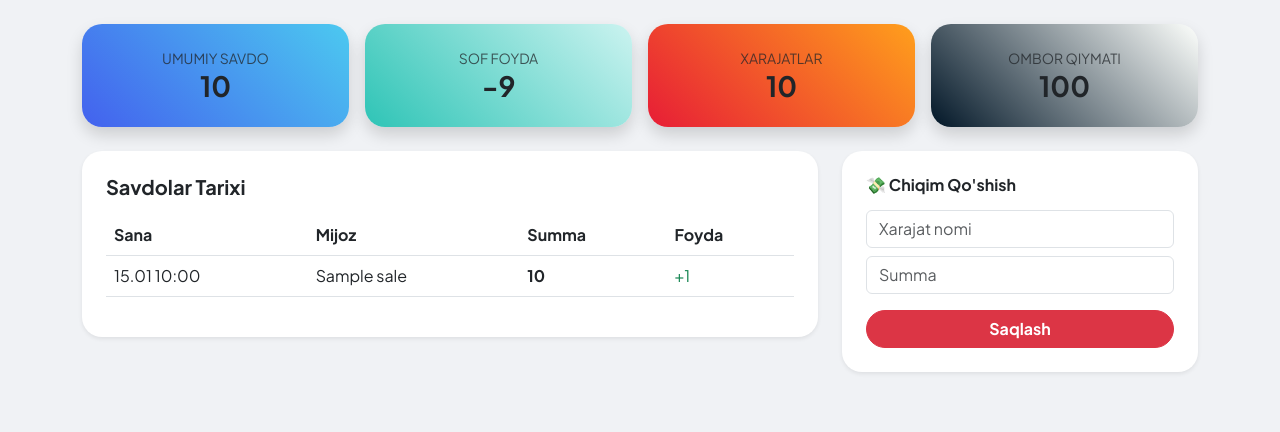
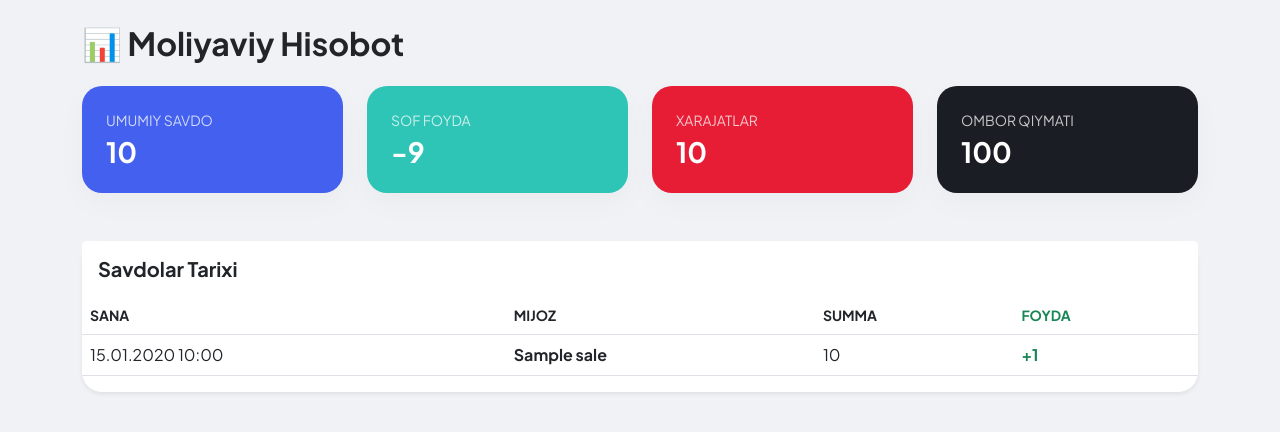
Before and after one commit to urmonaliyevv/market-sayt, a Flask app: page /hisobot in a window 1280 px wide. Shown: the part 69-501 px from the top of the page. Run offline with Flask 3, Linux system fonts and the light colour scheme; the visitor is signed in with stand-in values (Sample User, id 1); tables that the repository leaves empty hold one stand-in row (values such as "Sample post"); some libraries are stand-ins or nearby versions.

Commit message:
Update hisobot.html

```diff
--- a/templates/hisobot.html
+++ b/templates/hisobot.html
@@ -1,62 +1,52 @@
 {% extends 'base.html' %}
 {% block content %}
-<div class="row g-3 mb-4 text-white text-center">
+<h2 class="fw-bold mb-4 text-dark">📊 Moliyaviy Hisobot</h2>
+
+<div class="row g-4 mb-5">
     <div class="col-md-3">
-        <div class="card p-4 shadow border-0" style="background: linear-gradient(45deg, #4361ee, #4cc9f0);">
-            <small class="opacity-75">UMUMIY SAVDO</small>
+        <div class="card p-4 text-white" style="background: #4361ee;">
+            <small class="opacity-75 d-block mb-1">UMUMIY SAVDO</small>
             <h3 class="fw-bold m-0">{{ total_sales | format_money }}</h3>
         </div>
     </div>
     <div class="col-md-3">
-        <div class="card p-4 shadow border-0" style="background: linear-gradient(45deg, #2ec4b6, #cbf3f0);">
-            <small class="opacity-75">SOF FOYDA</small>
-            <h3 class="fw-bold m-0 text-dark">{{ net_profit | format_money }}</h3>
+        <div class="card p-4 text-white" style="background: #2ec4b6;">
+            <small class="opacity-75 d-block mb-1">SOF FOYDA</small>
+            <h3 class="fw-bold m-0">{{ net_profit | format_money }}</h3>
         </div>
     </div>
     <div class="col-md-3">
-        <div class="card p-4 shadow border-0" style="background: linear-gradient(45deg, #e71d36, #ff9f1c);">
-            <small class="opacity-75">XARAJATLAR</small>
+        <div class="card p-4 text-white" style="background: #e71d36;">
+            <small class="opacity-75 d-block mb-1">XARAJATLAR</small>
             <h3 class="fw-bold m-0">{{ total_expenses | format_money }}</h3>
         </div>
     </div>
     <div class="col-md-3">
-        <div class="card p-4 shadow border-0" style="background: linear-gradient(45deg, #011627, #fdfffc);">
-            <small class="opacity-75">OMBOR QIYMATI</small>
+        <div class="card p-4 text-white" style="background: #1a1d23;">
+            <small class="opacity-75 d-block mb-1">OMBOR QIYMATI</small>
             <h3 class="fw-bold m-0">{{ stock_value | format_money }}</h3>
         </div>
     </div>
 </div>
 
-<div class="row g-4">
-    <div class="col-lg-8">
-        <div class="card shadow-sm p-4">
-            <h5 class="fw-bold mb-3">Savdolar Tarixi</h5>
+<div class="card shadow-sm">
+    <div class="card-header bg-white border-0 py-3"><h5 class="fw-bold m-0">Savdolar Tarixi</h5></div>
     <div class="table-responsive">
-                <table class="table table-hover">
-                    <thead><tr><th>Sana</th><th>Mijoz</th><th>Summa</th><th>Foyda</th></tr></thead>
+        <table class="table table-hover align-middle">
+            <thead class="bg-light small">
+                <tr><th>SANA</th><th>MIJOZ</th><th>SUMMA</th><th class="text-success">FOYDA</th></tr>
+            </thead>
             <tbody>
                 {% for s in sales %}
                 <tr>
-                            <td>{{ s.date.strftime('%d.%m %H:%M') }}</td>
-                            <td>{{ s.customer_name }}</td>
-                            <td class="fw-bold">{{ s.total_price | format_money }}</td>
-                            <td class="text-success">+{{ s.profit | format_money }}</td>
+                    <td>{{ s.date.strftime('%d.%m.%Y %H:%M') }}</td>
+                    <td class="fw-bold">{{ s.customer_name }}</td>
+                    <td>{{ s.total_price | format_money }}</td>
+                    <td class="text-success fw-bold">+{{ s.profit | format_money }}</td>
                 </tr>
                 {% endfor %}
             </tbody>
         </table>
     </div>
 </div>
-    </div>
-    <div class="col-lg-4">
-        <div class="card p-4 shadow-sm mb-4">
-            <h6 class="fw-bold mb-3">💸 Chiqim Qo'shish</h6>
-            <form action="/add_expense" method="POST">
-                <input type="text" name="desc" class="form-control mb-2" placeholder="Xarajat nomi" required>
-                <input type="number" name="amount" class="form-control mb-3" placeholder="Summa" required>
-                <button class="btn btn-danger w-100 rounded-pill fw-bold">Saqlash</button>
-            </form>
-        </div>
-    </div>
-</div>
 {% endblock %}
```
Lines whose indentation alone changed are shown as unchanged.
